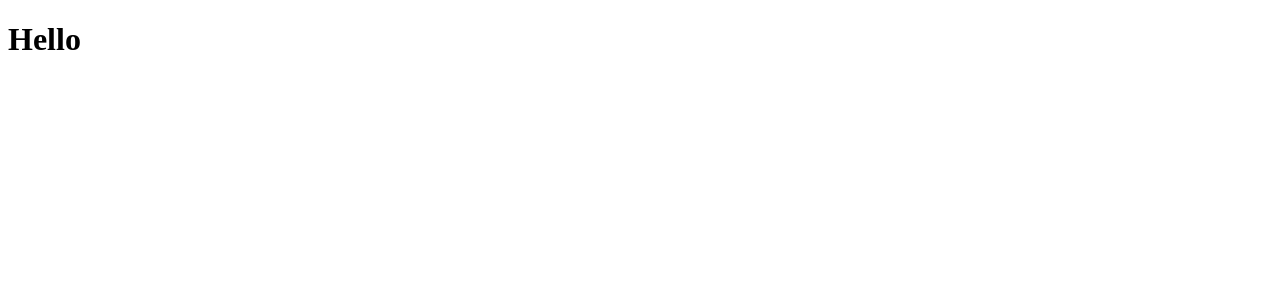
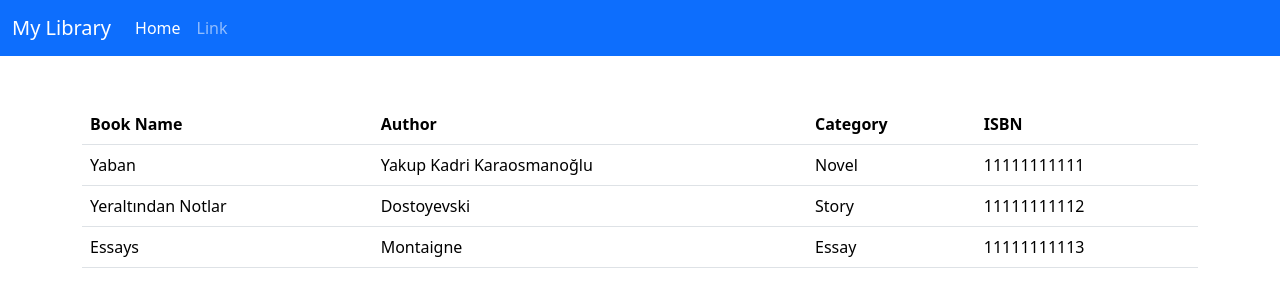
Before and after one commit to SalihNuhoglu/LibraryApp-React-, a React (Create React App) app: page / in a window 1280 px wide. Shown: the top 300 px of the page. Built offline with nearby package versions, Linux system fonts and the light colour scheme; data requests are answered from the project's data file.

Commit message:
added new items with fake api

```diff
--- /dev/null
+++ b/db.json
@@ -0,0 +1,39 @@
+{
+    "books":[
+        {
+            "id":1,
+            "name":"Yaban",
+            "author":"Yakup Kadri Karaosmanoğlu",
+            "isbn":"11111111111",
+            "categoryId":1
+        },
+        {
+            "id":2,
+            "name":"Yeraltından Notlar",
+            "author":"Dostoyevski",
+            "isbn":"11111111112",
+            "categoryId":2
+        },
+        {
+            "id":3,
+            "name":"Essays",
+            "author":"Montaigne",
+            "isbn":"11111111113",
+            "categoryId":3
+        }
+    ],
+    "categories":[
+        {
+            "id":1,
+            "name":"Novel"
+        },
+        {
+            "id":2,
+            "name":"Story"
+        },
+        {
+            "id":3,
+            "name":"Essay"
+        }
+    ]
+}
--- a/package.json
+++ b/package.json
@@ -6,6 +6,8 @@
     "@testing-library/jest-dom": "^5.16.5",
     "@testing-library/react": "^13.4.0",
     "@testing-library/user-event": "^13.5.0",
+    "axios": "^1.2.2",
+    "json-server": "^0.17.1",
     "react": "^18.2.0",
     "react-dom": "^18.2.0",
     "react-scripts": "5.0.1",
@@ -15,7 +17,8 @@
     "start": "react-scripts start",
     "build": "react-scripts build",
     "test": "react-scripts test",
-    "eject": "react-scripts eject"
+    "eject": "react-scripts eject",
+    "json-server": "json-server --watch db.json --port 3004"
   },
   "eslintConfig": {
     "extends": [
--- a/public/index.html
+++ b/public/index.html
@@ -1,14 +1,12 @@
 <!DOCTYPE html>
 <html lang="en">
+
 <head>
   <meta charset="utf-8" />
   <link rel="icon" href="%PUBLIC_URL%/favicon.ico" />
   <meta name="viewport" content="width=device-width, initial-scale=1" />
   <meta name="theme-color" content="#000000" />
-    <meta
-      name="description"
-      content="Web site created using create-react-app"
-    />
+  <meta name="description" content="Web site created using create-react-app" />
   <link rel="apple-touch-icon" href="%PUBLIC_URL%/logo192.png" />
   <!--
       manifest.json provides metadata used when your web app is installed on a
@@ -25,7 +23,10 @@
       Learn how to configure a non-root public URL by running `npm run build`.
     -->
   <title>React App</title>
+  <link href="https://cdn.jsdelivr.net/npm/bootstrap@5.3.0-alpha1/dist/css/bootstrap.min.css" rel="stylesheet"
+    integrity="sha384-GLhlTQ8iRABdZLl6O3oVMWSktQOp6b7In1Zl3/Jr59b6EGGoI1aFkw7cmDA6j6gD" crossorigin="anonymous" />
 </head>
+
 <body>
   <noscript>You need to enable JavaScript to run this app.</noscript>
   <div id="root"></div>
@@ -39,5 +40,9 @@
       To begin the development, run `npm start` or `yarn start`.
       To create a production bundle, use `npm run build` or `yarn build`.
     -->
+  <script src="https://cdn.jsdelivr.net/npm/bootstrap@5.3.0-alpha1/dist/js/bootstrap.bundle.min.js"
+    integrity="sha384-w76AqPfDkMBDXo30jS1Sgez6pr3x5MlQ1ZAGC+nuZB+EYdgRZgiwxhTBTkF7CXvN"
+    crossorigin="anonymous"></script>
 </body>
+
 </html>
--- a/src/App.js
+++ b/src/App.js
@@ -1,9 +1,12 @@
-
+import Header from "./components/Header";
+import React from "react";
+import ListBooks from "./components/ListBooks";
 
 function App() {
   return (
     <div className="App">
-       <h1>Hello</h1>
+       <Header />
+       <ListBooks />
     </div>
   );
 }
--- /dev/null
+++ b/src/components/Header.js
@@ -0,0 +1,26 @@
+import React from "react";
+
+const Header = (props) => {
+    return (
+        <nav className="navbar navbar-expand-lg navbar-dark bg-primary">
+            <div className="container-fluid">
+                <a className="navbar-brand" href="#">My Library</a>
+                <button className="navbar-toggler" type="button" data-bs-toggle="collapse" data-bs-target="#navbarSupportedContent" aria-controls="navbarSupportedContent" aria-expanded="false" aria-label="Toggle navigation">
+                    <span className="navbar-toggler-icon"></span>
+                </button>
+                <div className="collapse navbar-collapse" id="navbarSupportedContent">
+                    <ul className="navbar-nav me-auto mb-2 mb-lg-0">
+                        <li className="nav-item">
+                            <a className="nav-link active" aria-current="page" href="#">Home</a>
+                        </li>
+                        <li className="nav-item">
+                            <a className="nav-link" href="#">Link</a>
+                        </li>
+                    </ul>
+                </div>
+            </div>
+        </nav>
+    )
+}
+
+export default Header;
--- /dev/null
+++ b/src/components/ListBooks.js
@@ -0,0 +1,65 @@
+import React, { useEffect, useState } from "react";
+import axios from "axios"
+import { Loading } from "./Loading";
+
+const ListBooks = (props) => {
+
+
+    const [books, setBooks] = useState(null)
+    const [categories, setCategories] = useState(null)
+
+    useEffect(() => {
+        axios
+            .get("http://localhost:3004/books")
+            .then(resBook => {
+                console.log(resBook);
+                setBooks(resBook.data);
+                axios.get("http://localhost:3004/categories")
+                    .then(resCat => {
+                        setTimeout(() => {
+                            setCategories(resCat.data);
+                        }, 5000);
+
+                    })
+                    .catch((err) => console.log("categories err", err));
+            })
+            .catch(err => console.log("books err", err));
+    }, []);
+    if (books === null || categories === null) {
+        return <Loading />;
+    }
+    return (
+        <div className="container my-5">
+            <table className="table">
+                <thead>
+                    <tr>
+                        <th scope="col">Book Name</th>
+                        <th scope="col">Author</th>
+                        <th scope="col">Category</th>
+                        <th scope="col">ISBN</th>
+                    </tr>
+                </thead>
+                <tbody>
+                    {
+                        books.map(book => {
+                            const category = categories.find(
+                                (cat) => cat.id === book.categoryId)
+                            return (
+                                <tr>
+                                    <td>{book.name}</td>
+                                    <td>{book.author}</td>
+                                    <td>{category.name}</td>
+                                    <td>{book.isbn}</td>
+                                </tr>
+                            )
+                        })
+                    }
+
+                </tbody>
+            </table>
+        </div>
+
+    )
+}
+
+export default ListBooks;
--- /dev/null
+++ b/src/components/Loading.js
@@ -0,0 +1,24 @@
+import React from "react";
+
+export const Loading = (props) => {
+    return (
+        <div
+            style={{
+                width: "100vw",
+                height: "100vh",
+                display: "flex",
+                justifyContent: "center",
+                alignItems: "center"
+            }}>
+            <div
+                style={{width: "50px",
+                height: "50px"}}
+                className="spinner-border text-primary"
+                role="status">
+                <span
+                    className="visually-hidden">Loading...</span>
+            </div>
+        </div>
+
+    )
+}
```
Also changed, not shown: 1 other file (tests, documents, lock files or other folders). Lines whose indentation alone changed are shown as unchanged.
